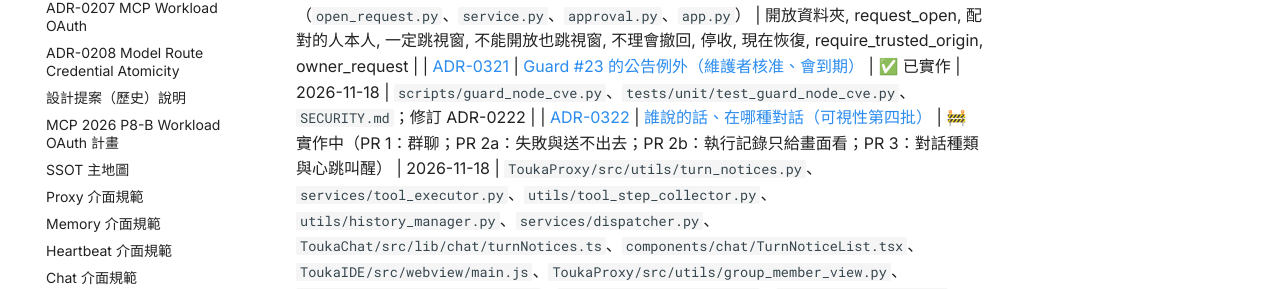
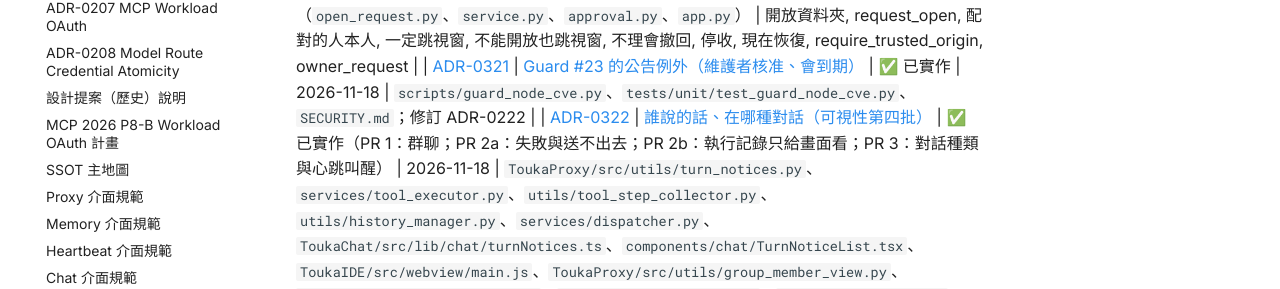
Before and after one commit to OtohaTouka/Touka, an MkDocs documentation site: the page built from docs/architecture/adr/README.md, in a window 1280 px wide and 900 px high, scrolled down 56457 px. Shown: the part 190-479 px from the top of the window. Built offline with MkDocs 1.6.1 and Material for MkDocs 9.7.7, drawn with Linux system fonts in a browser that asks for light colours; comment, search, counter and statistics services are not loaded.

Commit message:
docs(visibility-b4): mark ADR-0322 implemented
All four PRs of visibility batch 4 are in dev (#152, #153, #154, #155);
flip the status from in progress to implemented in the ADR and its index
row, as batch 3 did for ADR-0319.

Co-Authored-By: Claude Opus 5.5 <noreply@anthropic.com>

```diff
--- a/docs/architecture/adr/0322-who-said-it-and-which-conversation.md
+++ b/docs/architecture/adr/0322-who-said-it-and-which-conversation.md
@@ -1,6 +1,6 @@
 # ADR-0322：誰說的話、在哪種對話（可視性第四批）
 
-- 狀態：🚧 實作中（PR 1 群聊 2026-11-18 合併；PR 2a 失敗與送不出去 2026-11-18；PR 2b 執行記錄只給畫面看 2026-11-18；PR 3 對話種類與心跳叫醒 2026-11-19）
+- 狀態：✅ 已實作（PR 1 群聊 2026-11-18 合併；PR 2a 失敗與送不出去 2026-11-18；PR 2b 執行記錄只給畫面看 2026-11-18；PR 3 對話種類與心跳叫醒 2026-11-19）
 - 日期：2026-11-18
 - 決策者：維護者（一頁計畫第 2.1 版，總覽板第 87 項回「全部照建議」：SNS 頻道與群聊照舊帶家對話原文並加說明；群聊 PR 合併前小量試真模型）
 - 相關：[ADR-0245](0245-model-layer-stage-2a.md)（群聊成員只限靈魂）、[ADR-0316](0316-keep-harness-blocks-and-state-approval-mode.md)（區塊分組、保留系統加的說明）、[ADR-0318](0318-stop-timeout-failure-made-clear.md)（停止、出錯的記號）、[ADR-0319](0319-tool-records-carried-into-next-turn.md)（工具紀錄的防偽做法）、[ADR-0246](0246-model-layer-stage-2b-2c.md)（審查員只看人類原話）
--- a/docs/architecture/adr/README.md
+++ b/docs/architecture/adr/README.md
@@ -337,7 +337,7 @@
 | [ADR-0319](0319-tool-records-carried-into-next-turn.md) | [做過的事帶進下一輪（可視性第三批）](0319-tool-records-carried-into-next-turn.md) | ✅ 已實作（PR 1a：後端寫法、心跳歷史、照抄偵測；PR 1b：網頁對話；PR 2：後端記下工具步驟；PR 3：家與子對話；PR 4：子代理與 SNS 頻道） | 2026-11-17 | `ToukaProxy/src/utils/tool_records.py`、`utils/tool_record_marks.py`、`utils/interjection_notes.py`、`utils/history_manager.py`、`utils/time_utils.py`、`services/guard_service.py`、`handlers/react_core.py`、`routers/heartbeat.py`；PR 1b：前端 `lib/chat/toolRecords.ts`、`lib/chat/buildApiMessage.ts`、`lib/stream_tree.ts`、`lib/tree_history.ts`、`lib/providers/StreamRegistryProvider.tsx`；PR 2：`utils/tool_step_collector.py`、`routers/heartbeat.py`、`services/dispatcher.py`、`services/sns_gateway.py`、`utils/async_db.py`；PR 3：`utils/session_scope.py`、`services/home_handover.py`、`services/continuity_service.py`、`services/dialogue_summarizer.py`、`services/sliding_window_service.py`；PR 4：`services/subagent_registry.py`、`tools/subagent_tools.py`、`tools/mission_tools.py`、`services/sns_channel_history.py`、`services/mainline_service.py`、`services/soul_service.py` | 工具紀錄, 詳細, 簡短, 視窗, 上限, 防偽, 照抄, 遮蔽, 黃金案例, 心跳, error_class, 可視性, 家原文, 子對話回報, 頻道心跳, 最近結束的子代理, SNS 頻道歷史 |
 | [ADR-0320](0320-ask-the-local-helper-to-open-a-folder.md) | [從 Touka 設定頁請本機小幫手開放資料夾](0320-ask-the-local-helper-to-open-a-folder.md) | ✅ 已實作 | 2026-11-17 | `ToukaProxy/src/routers/local_bridge.py`、`models/local_bridge.py`、`services/local_bridge.py`、`utils/local_bridge_signing.py`、`utils/csrf_guard.py`、`ToukaChat` 設定頁（`useLocalOpenRequest`、`LocalHelperOpenFolder`）、`ToukaLocal/`（`open_request.py`、`service.py`、`approval.py`、`app.py`） | 開放資料夾, request_open, 配對的人本人, 一定跳視窗, 不能開放也跳視窗, 不理會撤回, 停收, 現在恢復, require_trusted_origin, owner_request |
 | [ADR-0321](0321-guard23-approved-advisory-exceptions.md) | [Guard #23 的公告例外（維護者核准、會到期）](0321-guard23-approved-advisory-exceptions.md) | ✅ 已實作 | 2026-11-18 | `scripts/guard_node_cve.py`、`tests/unit/test_guard_node_cve.py`、`SECURITY.md`；修訂 ADR-0222 |
-| [ADR-0322](0322-who-said-it-and-which-conversation.md) | [誰說的話、在哪種對話（可視性第四批）](0322-who-said-it-and-which-conversation.md) | 🚧 實作中（PR 1：群聊；PR 2a：失敗與送不出去；PR 2b：執行記錄只給畫面看；PR 3：對話種類與心跳叫醒） | 2026-11-18 | `ToukaProxy/src/utils/turn_notices.py`、`services/tool_executor.py`、`utils/tool_step_collector.py`、`utils/history_manager.py`、`services/dispatcher.py`、`ToukaChat/src/lib/chat/turnNotices.ts`、`components/chat/TurnNoticeList.tsx`、`ToukaIDE/src/webview/main.js`、`ToukaProxy/src/utils/group_member_view.py`、`services/dispatchers/group.py`、`services/group_router.py`、`utils/user_intent.py`、`services/soul_service.py`、`adapters/content_normalize.py`、`handlers/react_core.py`、`models/context.py`、`middleware/layers/tool.py`、`services/sns_gateway.py`、`routers/heartbeat.py`、`utils/interjection_notes.py`、`ToukaChat/src/lib/chat/turnNotes.ts`、`components/chat/DeliveryFailedNotice.tsx`；PR 3：`services/continuity_service.py`、`utils/sns_sender.py`、`routers/heartbeat.py`、`services/sns_gateway.py`、`ToukaHeartbeat/schedule_service.py`、`proxy_client.py`；修訂 ADR-0305、ADR-0139、ADR-0318、ADR-0319、ADR-0146、ADR-0267 | 群聊成員發言, 別人的話, 切段, 標籤, 防偽, 接續發言, 群聊說明, 發言順序, 沿用名單, 外人, 家原文私下, 成員失敗, harness_context, 先送再存, 送不出去, deliveryFailed, 心跳失敗, 小提示, turn_notice, notices, 日誌行, 舊日誌行, 對話種類, 心跳叫醒, 第幾個脈衝, 重跑, 發言者, 可視性 |
+| [ADR-0322](0322-who-said-it-and-which-conversation.md) | [誰說的話、在哪種對話（可視性第四批）](0322-who-said-it-and-which-conversation.md) | ✅ 已實作（PR 1：群聊；PR 2a：失敗與送不出去；PR 2b：執行記錄只給畫面看；PR 3：對話種類與心跳叫醒） | 2026-11-18 | `ToukaProxy/src/utils/turn_notices.py`、`services/tool_executor.py`、`utils/tool_step_collector.py`、`utils/history_manager.py`、`services/dispatcher.py`、`ToukaChat/src/lib/chat/turnNotices.ts`、`components/chat/TurnNoticeList.tsx`、`ToukaIDE/src/webview/main.js`、`ToukaProxy/src/utils/group_member_view.py`、`services/dispatchers/group.py`、`services/group_router.py`、`utils/user_intent.py`、`services/soul_service.py`、`adapters/content_normalize.py`、`handlers/react_core.py`、`models/context.py`、`middleware/layers/tool.py`、`services/sns_gateway.py`、`routers/heartbeat.py`、`utils/interjection_notes.py`、`ToukaChat/src/lib/chat/turnNotes.ts`、`components/chat/DeliveryFailedNotice.tsx`；PR 3：`services/continuity_service.py`、`utils/sns_sender.py`、`routers/heartbeat.py`、`services/sns_gateway.py`、`ToukaHeartbeat/schedule_service.py`、`proxy_client.py`；修訂 ADR-0305、ADR-0139、ADR-0318、ADR-0319、ADR-0146、ADR-0267 | 群聊成員發言, 別人的話, 切段, 標籤, 防偽, 接續發言, 群聊說明, 發言順序, 沿用名單, 外人, 家原文私下, 成員失敗, harness_context, 先送再存, 送不出去, deliveryFailed, 心跳失敗, 小提示, turn_notice, notices, 日誌行, 舊日誌行, 對話種類, 心跳叫醒, 第幾個脈衝, 重跑, 發言者, 可視性 |
 
 ---
 
```
